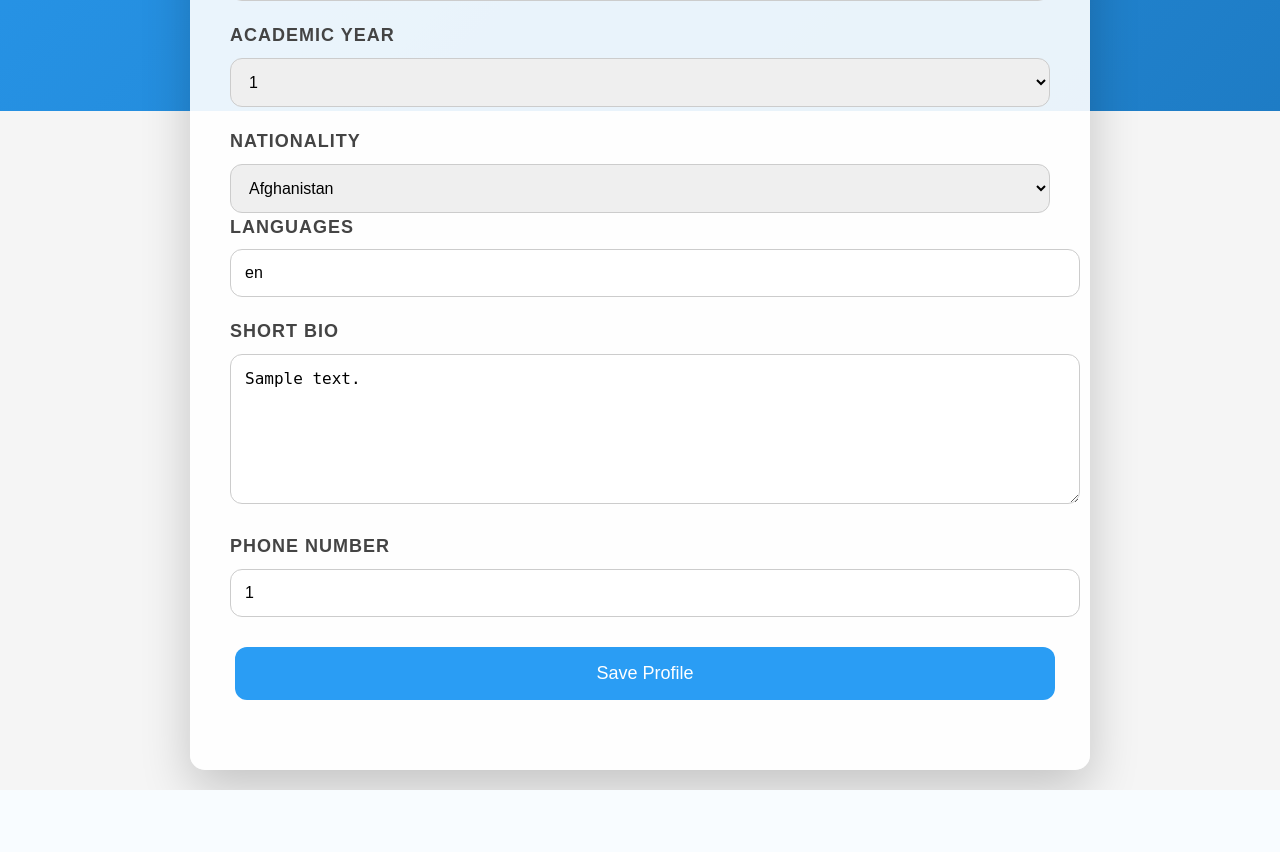
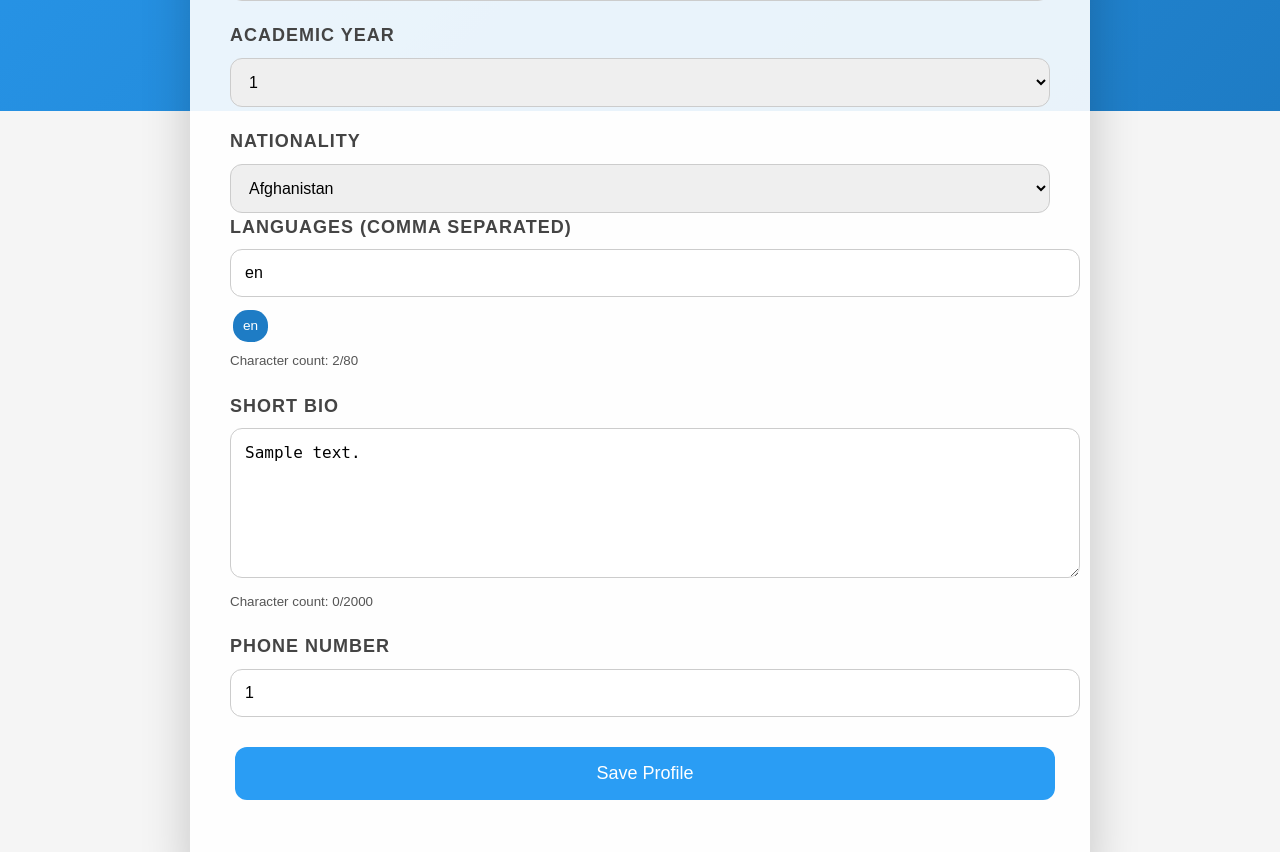
Before and after one commit to AdagamovNikita/Buddy_System, a Flask app: template templates/complete_profile.html in a window 1280 px wide. Shown: the part 689-1541 px from the top of the page. Before the commit the page ends 1479 px from the top, so only its background shows below. Run offline with Flask 3, Linux system fonts and the light colour scheme; the template is opened without the code that fills it: most values are stand-ins (such as "Sample title", 1, 10 or a date in 2020).

Commit message:
Update complete_profile.html
Limited bio, language character count

```diff
--- a/templates/complete_profile.html
+++ b/templates/complete_profile.html
@@ -211,10 +211,12 @@
                     <label for="student_id">Student ID</label>
                     <input type="text" id="student_id" name="student_id" required value="{{ profile.student_id_number if profile else '' }}">
                 </div>
+
                 <div class="form-group">
                     <label for="age">Age</label>
-                    <input type="number" id="age" name="age" required value="{{ profile.age if profile else '' }}">
+                    <input type="number" id="age" name="age" required min="1" value="{{ profile.age if profile else '' }}">
                 </div>
+
                 <div class="form-group">
                     <label for="gender">Gender</label>
                     <select id="gender" name="gender" required>
@@ -449,15 +451,93 @@
                     </select>
                 </form>
 
+
+
+                <style>
+                    .language-tag {
+                        display: inline-block;
+                        background-color: #1e7cc5;
+                        padding: 5px 10px;
+                        margin: 3px;
+                        border-radius: 15px;
+                        font-size: 0.85rem;
+                    }
+                </style>
                 <div class="form-group">
-                    <label for="languages">Languages</label>
-                    <input type="text" id="languages" name="languages" required value="{{ profile.languages if profile else '' }}">
+                    <label for="languages">Languages (comma separated)</label>
+                    <input
+                        type="text"
+                        id="languages"
+                        name="languages"
+                        required
+                        maxlength="80"
+                        placeholder="e.g. English, Arabic, Greek"
+                        value="{{ profile.languages if profile else '' }}"
+                        oninput="updateLanguages()"
+                    >
+                    <div id="languageTags" style="margin-top: 10px;"></div>
+                    <small id="charCount" style="display: block; margin-top: 5px; color: #555;">Character count: 0/80</small>
                 </div>
+
+                <script>
+                    function updateLanguages() {
+                        const input = document.getElementById('languages');
+                        const tagsContainer = document.getElementById('languageTags');
+                        const charCountDisplay = document.getElementById('charCount');
+
+                        const value = input.value;
+                        const languages = value.split(',').map(lang => lang.trim()).filter(Boolean);
+
+                        charCountDisplay.textContent = `Character count: ${value.length}/80`;
+
+                        if (value.length > 80) {
+                            input.value = value.slice(0, 80);
+                        }
+
+                        tagsContainer.innerHTML = '';
+                        languages.forEach(lang => {
+                            const tag = document.createElement('span');
+                            tag.classList.add('language-tag');
+                            tag.textContent = lang;
+                            tagsContainer.appendChild(tag);
+                        });
+                    }
+
+                    document.addEventListener('DOMContentLoaded', updateLanguages);
+                </script>
+
 
                 <div class="form-group">
                     <label for="bio">Short Bio</label>
-                    <textarea id="bio" name="bio" rows="4" required>{{ profile.bio if profile else '' }}</textarea>
+                    <textarea id="bio" name="bio" rows="4" required oninput="checkCharacterCount()" maxlength="2000">{{ profile.bio if profile else '' }}</textarea>
+                    <small id="charCount2" style="display: block; margin-top: 5px; color: #555;">Character count: 0/2000</small>
+                    <small id="warning2" style="display: none; color: red; font-size: 0.875rem;">You are reaching the 2,000-character limit.</small>
                 </div>
+
+                <script>
+                    function checkCharacterCount() {
+                        const bioTextarea = document.getElementById('bio');
+                        const charCountDisplay = document.getElementById('charCount2');
+                        const warningDisplay = document.getElementById('warning2');
+
+                        const text = bioTextarea.value;
+                        const charCount = text.length;
+
+                        charCountDisplay.textContent = `Character count: ${charCount}/2000`;
+
+                        if (charCount >= 1800 && charCount < 2000) {
+                            warningDisplay.style.display = 'inline';
+                        } else {
+                            warningDisplay.style.display = 'none';
+                        }
+
+                        if (charCount > 2000) {
+                            bioTextarea.value = text.slice(0, 2000);
+                        }
+                    }
+                </script>
+
+
 
                 <div class="form-group">
                     <label for="phone">Phone Number</label>
```
